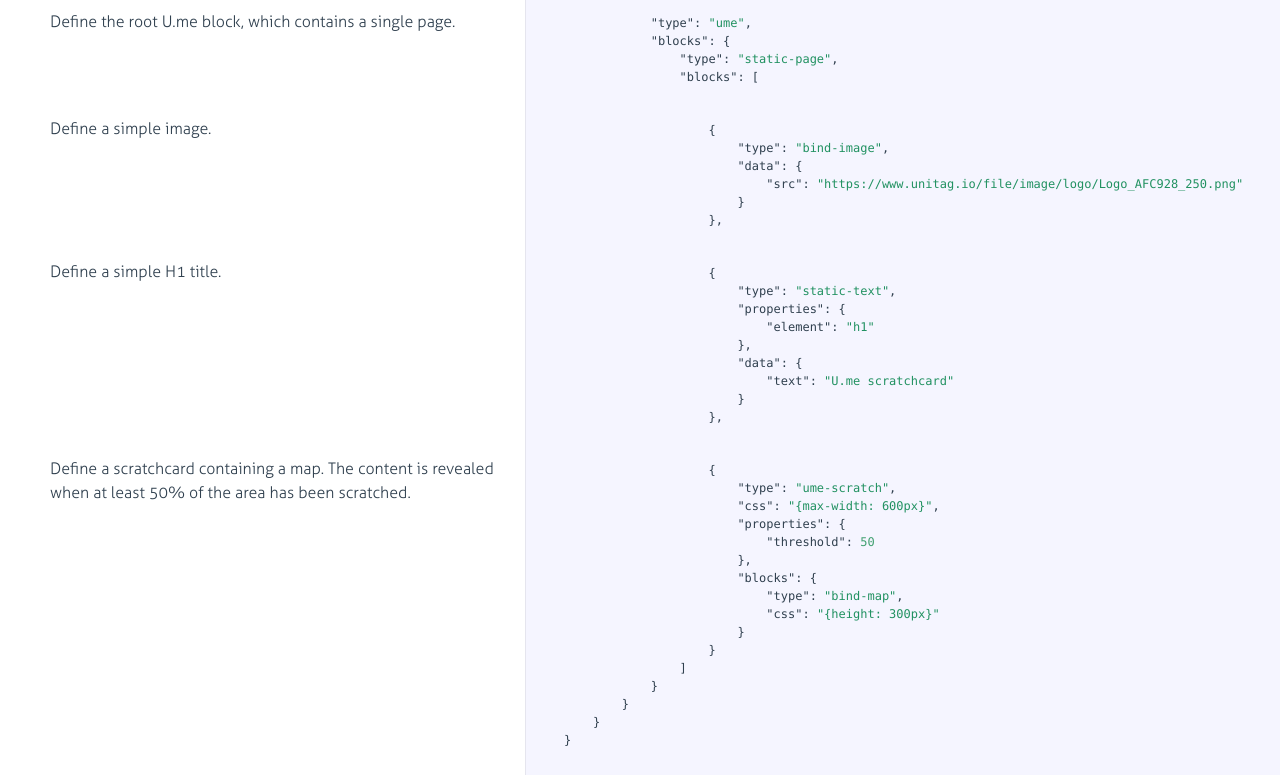
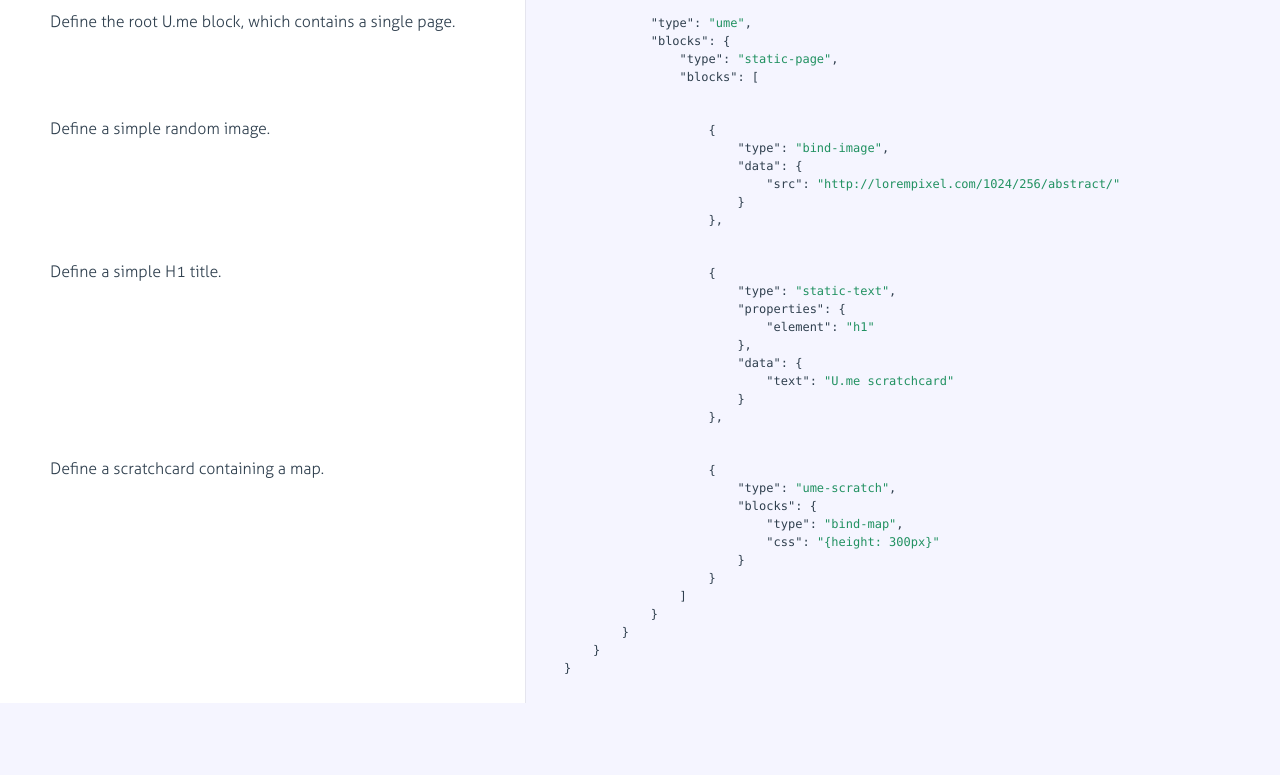
Before and after one commit to unitag/Engine-API, a plain HTML site: page examples/ume.html in a window 1280 px wide. Shown: the part 492-1267 px from the top of the page. After the commit the page ends 1195 px from the top, so only its background shows below. Drawn offline with Linux system fonts and the light colour scheme.

Commit message:
Updated the U.me example

```diff
--- a/examples/ume.html
+++ b/examples/ume.html
@@ -130,14 +130,14 @@ This is needed to make it publicly available.</p>
               <div class="pilwrap ">
                 <a class="pilcrow" href="#section-8">&#182;</a>
               </div>
-              <p>Define a simple image.</p>
+              <p>Define a simple random image.</p>
 
             </div>
 
             <div class="content"><div class='highlight'><pre>                    {
                         "type": <span class="hljs-string">"bind-image"</span>,
                         "data": {
-                            "src": <span class="hljs-string">"https://www.unitag.io/file/image/logo/Logo_AFC928_250.png"</span>
+                            "src": <span class="hljs-string">"http://lorempixel.com/1024/256/abstract/"</span>
                         }
                     },</pre></div></div>
 
@@ -173,17 +173,12 @@ This is needed to make it publicly available.</p>
               <div class="pilwrap ">
                 <a class="pilcrow" href="#section-10">&#182;</a>
               </div>
-              <p>Define a scratchcard containing a map.
-The content is revealed when at least 50% of the area has been scratched.</p>
+              <p>Define a scratchcard containing a map.</p>
 
             </div>
 
             <div class="content"><div class='highlight'><pre>                    {
                         "type": <span class="hljs-string">"ume-scratch"</span>,
-                        "css": <span class="hljs-string">"{max-width: 600px}"</span>,
-                        "properties": {
-                            "threshold": <span class="hljs-number">50</span>
-                        },
                         "blocks": {
                             "type": <span class="hljs-string">"bind-map"</span>,
                             "css": <span class="hljs-string">"{height: 300px}"</span>
--- a/examples/ume.json
+++ b/examples/ume.json
@@ -10,7 +10,7 @@
                     {
                         "type": "bind-image",
                         "data": {
-                            "src": "https://www.unitag.io/file/image/logo/Logo_AFC928_250.png"
+                            "src": "http://lorempixel.com/1024/256/abstract/"
                         }
                     },
                     {
@@ -24,10 +24,6 @@
                     },
                     {
                         "type": "ume-scratch",
-                        "css": "{max-width: 600px}",
-                        "properties": {
-                            "threshold": 50
-                        },
                         "blocks": {
                             "type": "bind-map",
                             "css": "{height: 300px}"
```
